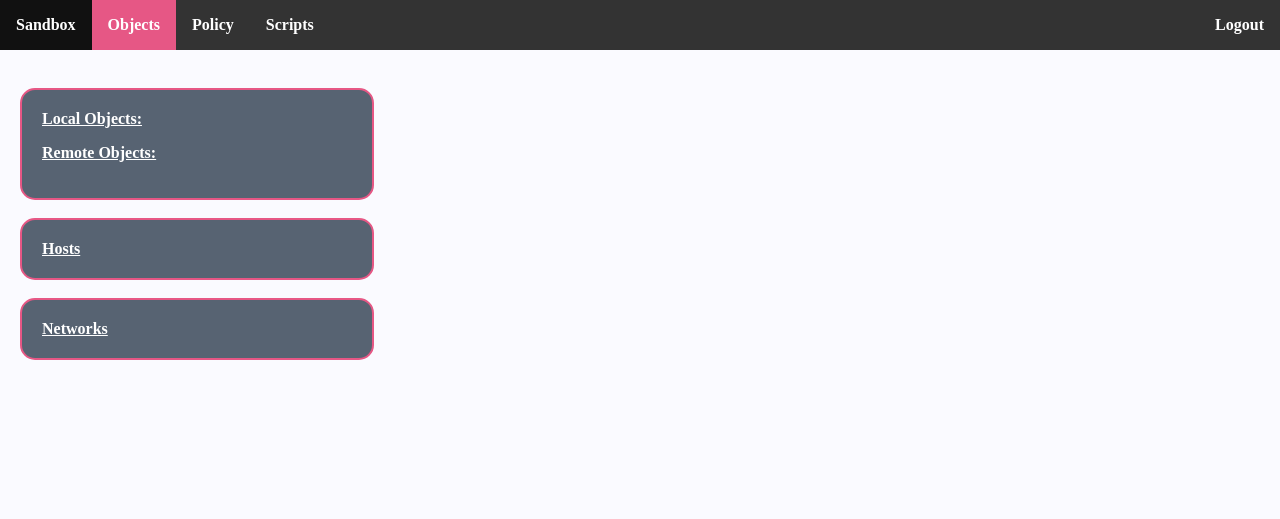
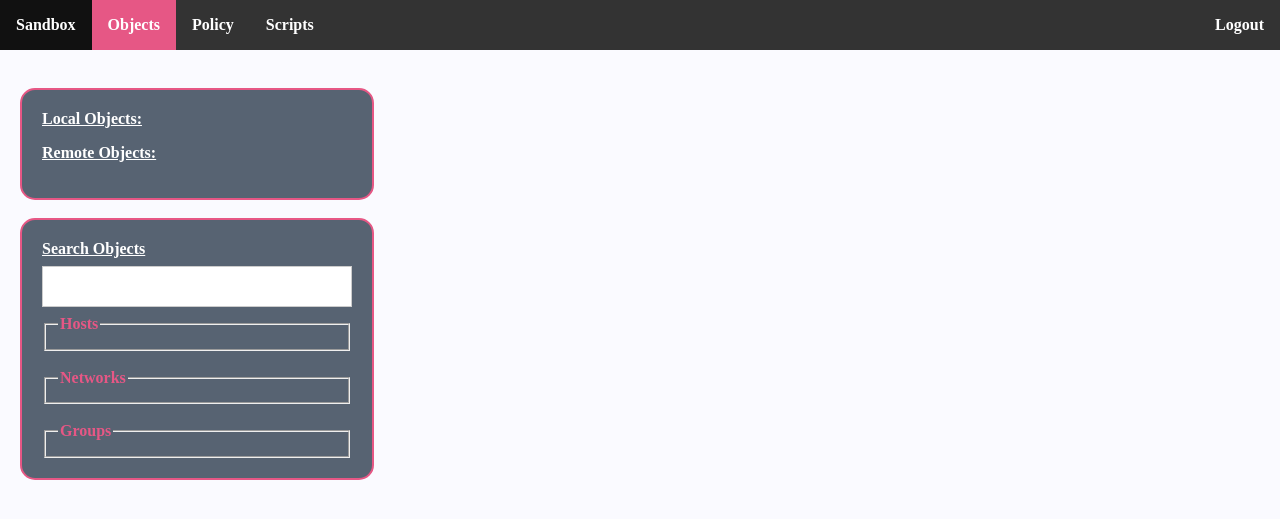
Before and after one commit to 0dadj1an/cpapi, a Flask app: template app/templates/objects.html in a window 1280 px wide. Shown: the top 519 px of the page. Run offline with Flask 2, Linux system fonts and the light colour scheme; the template is opened without the code that fills it, so the values that code supplies are empty; parts of the project's set-up code (start-up, migrations or seed data) failed here and were passed over.

Commit message:
Groups and fieldset

```diff
--- a/app/static/js/objects.js
+++ b/app/static/js/objects.js
@@ -39,13 +39,18 @@ function fullsync() {
     request.send();
 }
 
+function objectsearch() {
+    console.log('search')
+}
+
 function showobjects() {
     showhosts();
     shownetworks();
+    showgroups();
 }
 
 function showhosts() {
-    var container = document.getElementById("hostcontainer");
+    var container = document.getElementById("hostscontainer");
     var url = window.location + "/showhosts";
     var method = "GET";
     var request = new XMLHttpRequest();
@@ -67,7 +72,7 @@ function showhosts() {
 }
 
 function togglehost() {
-    var container = document.getElementById("hostcontainer");
+    var container = document.getElementById("hostscontainer");
     if (container.style.display != "none") {
         container.style.display = "none";
     } else {
@@ -76,7 +81,7 @@ function togglehost() {
 }
 
 function shownetworks() {
-    var container = document.getElementById("networkcontainer");
+    var container = document.getElementById("networkscontainer");
     var url = window.location + "/shownetworks";
     var method = "GET";
     var request = new XMLHttpRequest();
@@ -98,10 +103,41 @@ function shownetworks() {
 }
 
 function togglenetworks() {
-    var container = document.getElementById("networkcontainer");
+    var container = document.getElementById("networkscontainer");
     if (container.style.display != "none") {
         container.style.display = "none";
     } else {
         container.style.display = "block";
     }
 }
+
+function showgroups() {
+    var container = document.getElementById("groupscontainer");
+    var url = window.location + "/showgroups";
+    var method = "GET";
+    var request = new XMLHttpRequest();
+    request.onload = function() {
+        var status = request.status;
+        var data = request.responseText;
+        var resp = JSON.parse(data);
+        var i = 0;
+        var obj = 'groupname'
+        for (i = 0, obj; obj = resp.objects[i]; i++) {
+            var p = document.createElement("p");
+            var info = document.createTextNode(obj);
+            p.appendChild(info);
+            container.appendChild(p);
+        }
+    }
+    request.open(method, url);
+    request.send();
+}
+
+function togglegroups() {
+    var container = document.getElementById("groupscontainer");
+    if (container.style.display != "none") {
+        container.style.display = "none";
+    } else {
+        container.style.display = "block";
+    }
+}
--- a/app/static/styles/cpapi.css
+++ b/app/static/styles/cpapi.css
@@ -284,6 +284,10 @@ select {
   font-weight: bold;
 }
 
+.objectinfo legend {
+    color: #E65785;
+}
+
 .objectinfo h1 {
   color: white;
 }
--- a/app/templates/objects.html
+++ b/app/templates/objects.html
@@ -19,18 +19,32 @@
         </div>
         <br>
         <div class="objectinfo">
+          <div class="objectsearch">
+            <label><b>Search Objects</b></label>
+            <input id="searchstring" type="text" name="search" onchange="objectsearch()">
+          </div>
           <div id="hosts">
-            <label id="hostlabel" onclick="togglehost()">Hosts</label>
-              <div id="hostcontainer" style="display:none">
+            <fieldset id="hostlabel" onclick="togglehost()">
+              <legend><b>Hosts</b></legend>
+              <div id="hostscontainer" style="display:none">
               </div>
+            </fieldset>
           </div>
-        </div>
-        <br>
-        <div class="objectinfo">
+          <br>
           <div id="networks">
-            <label id="networkslabel" onclick="togglenetworks()">Networks</label>
-              <div id="networkcontainer" style="display:none">
+            <fieldset id="networkslabel" onclick="togglenetworks()">
+              <legend><b>Networks</b></legend>
+              <div id="networkscontainer" style="display:none">
               </div>
+            </fieldset>
+          </div>
+          <br>
+          <div id="groups">
+            <fieldset id="groupslabel" onclick="togglegroups()">
+              <legend><b>Groups</b></legend>
+              <div id="groupscontainer" style="display:none">
+              </div>
+            </fieldset>
           </div>
         </div>
       </div>
--- a/app/views.py
+++ b/app/views.py
@@ -180,10 +180,16 @@ class ShowNetworks(Resource):
         response = apisession.dbobj.get_networks()
         return jsonify(response)
 
+class ShowGroups(Resource):
+    def get(self):
+        response = apisession.dbobj.get_groups()
+        return jsonify(response)
+
 api.add_resource(ObjectCheck, '/objects/objectcheck')
 api.add_resource(FullSync, '/objects/fullsync')
 api.add_resource(ShowHosts, '/objects/showhosts')
 api.add_resource(ShowNetworks, '/objects/shownetworks')
+api.add_resource(ShowGroups, '/objects/showgroups')
     # def put(self):
     #     data = request.get_json()
     #     if 'name' in data:
```
Also changed, not shown: app/sqlhelp.py (+7 -1 lines).
